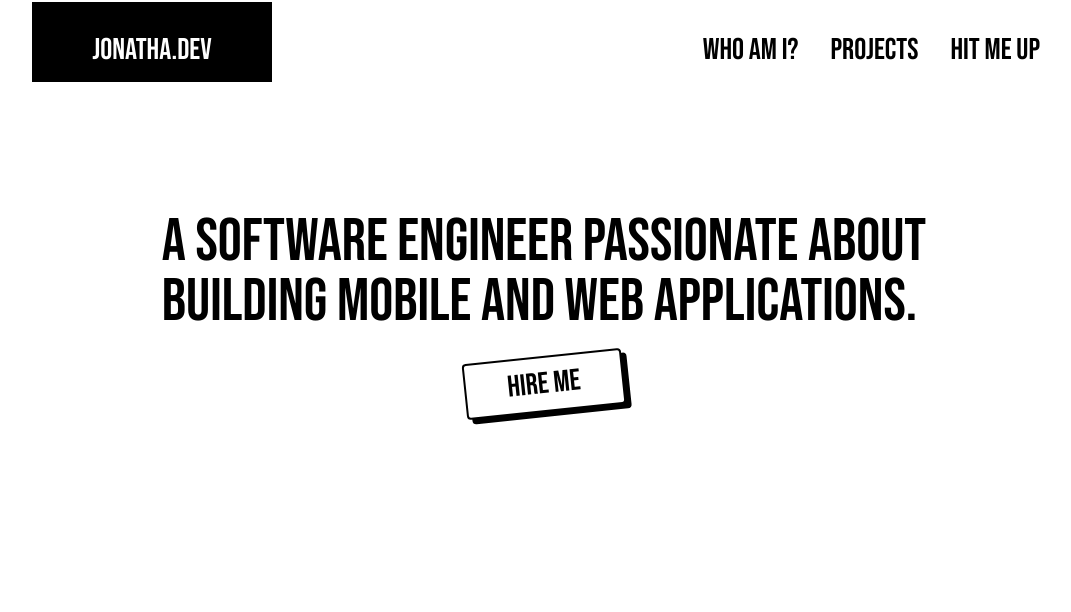
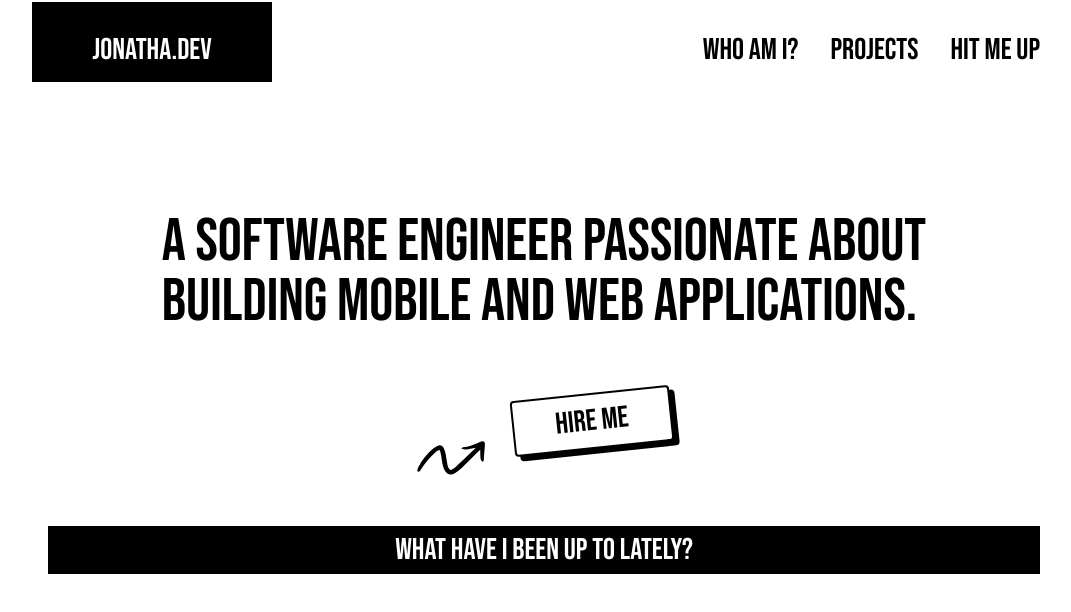
Before and after one commit to JonathaBarros/portfolio, a Next.js app in the folder jonatha/: page / in a window 1280 px wide. Shown: the top 612 px of the page, without its empty margins (96-1167 px from the left). Built offline with nearby package versions, Linux system fonts and the light colour scheme.

Commit message:
finished the layout of the first section

```diff
--- a/jonatha/next.config.js
+++ b/jonatha/next.config.js
@@ -1,6 +1,8 @@
 /** @type {import('next').NextConfig} */
 const nextConfig = {
   reactStrictMode: true,
+  images:{
+  }
 }
 
 module.exports = nextConfig
--- a/jonatha/pages/index.tsx
+++ b/jonatha/pages/index.tsx
@@ -1,6 +1,5 @@
 import Image from 'next/image'
-import logo from '../assets/logo.png'
-
+import arrow from '../assets/arrow.svg'
 
 export default function Home() {
   return (
@@ -15,14 +14,21 @@ export default function Home() {
         </nav>
       </header>
 
+      <main className='max-w-screen-lg flex flex-col items-center justify-between mx-auto p-4' >
 
-      <div className='max-w-screen-lg flex flex-col items-center justify-between mx-auto p-4' >
-        <main className='flex flex-col items-center'>
-           <h1 className='font-bebas text-6xl mt-28'> A software engineer passionate about <br /> building Mobile and Web Applications.</h1>
-           <div className='-rotate-6 mt-6 w-40 h-14 bg-white font-bebas text-3xl flex items-center justify-center border-2 border-solid rounded border-black shadow-[5px_5px_0px_0px_rgba(0,0,0,1)]'>HIRE ME</div>
-        </main>
-        <footer></footer>
-      </div>
+        <div id="hero-section" className='flex flex-col items-center'>
+          <h1 className='font-bebas text-6xl mt-28'> A software engineer passionate about <br /> building Mobile and Web Applications.</h1>
+          <div className='flex flex-row items-center justify-center'>
+            <Image className='pt-24 pr-6' src={arrow} alt={'arrow'} />
+            <div className='-rotate-6 mt-6 w-40 h-14 bg-white font-bebas text-3xl flex items-center justify-center border-2 border-solid rounded border-black shadow-[5px_5px_0px_0px_rgba(0,0,0,1)]'>HIRE ME</div>
+          </div>
+        </div>
+        <div className=' bg-black font-bebas text-3xl text-white mt-10 h-12 min-w-full flex items-center justify-center'>WHAT HAVE I BEEN UP TO LATELY?</div>
+
+      </main>
+
+
+      <footer></footer>
     </>
   )
 }
```
Also changed, not shown: jonatha/assets/arrow.svg (added).
